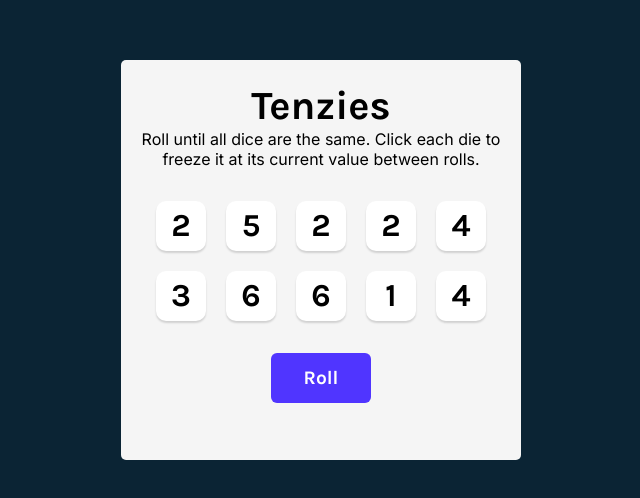
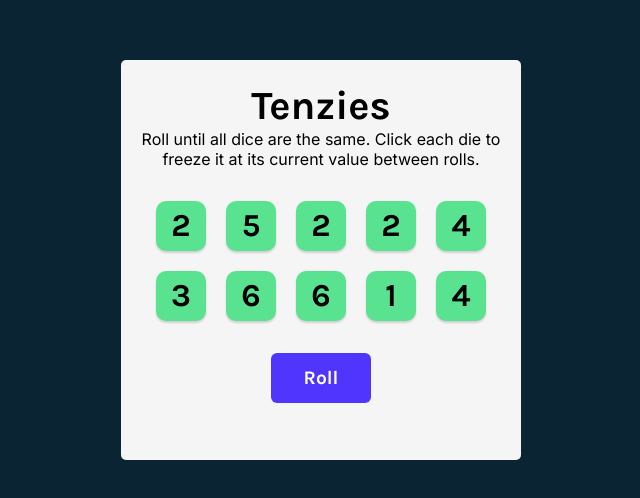
Before and after one commit to Peptobiscotte/react-tenzies, a React (Vite) app: page / in a window 1280 px wide. Shown: the part 140-638 px from the top of the page, without its empty margins (319-959 px from the left). Built offline with nearby package versions, Linux system fonts and the light colour scheme.

Commit message:
added conditional styling to dice

```diff
--- a/src/App.jsx
+++ b/src/App.jsx
@@ -11,7 +11,7 @@ function App() {
     for (let i = 0; i < 10; i++) {
         newDice.push({
             value: Math.ceil(Math.random() * 6),
-            isHeld: false,
+            isHeld: true,
             id: nanoid()
         })
     }
@@ -23,7 +23,7 @@ function App() {
       setDice(allNewDice())
   }
 
-  const diceElements = dice.map((die, i) => <Die n={die.value} key={i}/>)
+  const diceElements = dice.map((die, i) => <Die n={die.value} key={i} isHeld={die.isHeld}/>)
 
   return (
     <main>
--- a/src/Die.jsx
+++ b/src/Die.jsx
@@ -1,8 +1,13 @@
 /* eslint-disable react/prop-types */
 
 export default function Die(props) {
+
+    const styles = {
+        backgroundColor: props.isHeld ? "#59E391" : "white"
+    }
+    console.log(styles)
     return (
-        <div className="die-face">
+        <div className="die-face" style={styles}>
             <h2 className="die-num">{props.n}</h2>
         </div>
     )
--- a/src/index.css
+++ b/src/index.css
@@ -47,7 +47,6 @@ main {
     justify-content: center;
     align-items: center;
     cursor: pointer;
-    background-color: white;
 }
 
 .die-num {
```
